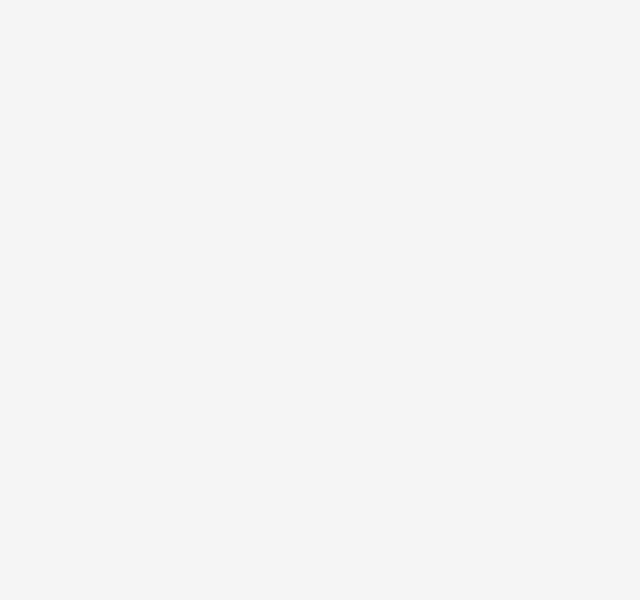
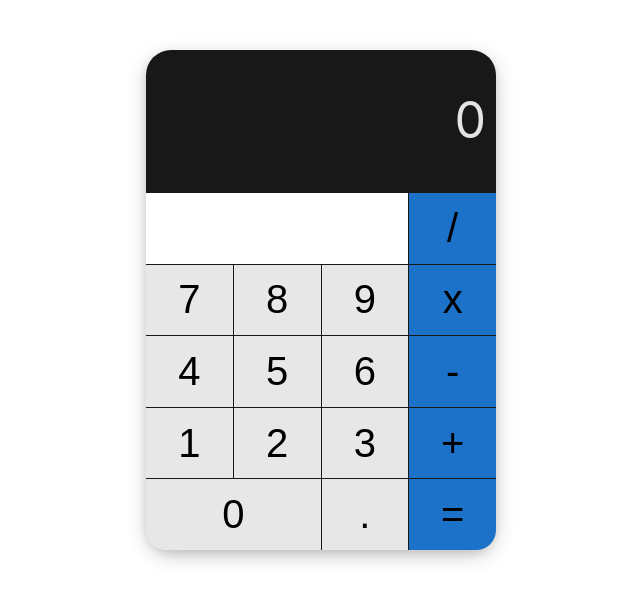
Before and after one commit to HelixF/Calculator, a plain HTML site: page index.html in a window 1280 px wide. Shown: the whole page, without its empty margins (319-959 px from the left). Drawn offline with Linux system fonts and the light colour scheme.

Commit message:
Created calculator in HTML/CSS.

```diff
--- a/index.html
+++ b/index.html
@@ -8,6 +8,26 @@
 
 </head>
 <body>
+    <div id='calculator'>
+        <p id="calcDisplay">0</p>
+        <button id="btnZero">0</button>
+        <button id="btnDot">.</button>
+        <button id="btnEquals">=</button>
+        <button id="btnOne">1</button>
+        <button id="btnTwo">2</button>
+        <button id="btnThree">3</button>
+        <button id="btnPlus">+</button>
+        <button id="btnFour">4</button>
+        <button id="btnFive">5</button>
+        <button id="btnSix">6</button>
+        <button id="btnMinus">-</button>
+        <button id="btnSeven">7</button>
+        <button id="btnEight">8</button>
+        <button id="btnNine">9</button>
+        <button id="btnMultiply">x</button>
+        <button id="btnDivide">/</button>
+        <div id='placeholder'></div>
+    </div>
 
 </body>
 <script src="./script.js"></script>
--- a/styles.css
+++ b/styles.css
@@ -1,3 +1,158 @@
-body{
-    background-color: whitesmoke;
+* {
+    margin: 0;
 }
+
+/* Background and font definitions */
+body {
+    font-family: -apple-system,BlinkMacSystemFont,"Segoe UI",Roboto,Oxygen-Sans,Ubuntu,Cantarell,"Helvetica Neue",sans-serif;
+}
+
+/* Container setup for calculator */
+#calculator {
+    width: 350px;
+    height: 500px;
+    box-shadow: 0 4px 8px 0 rgba(0, 0, 0, 0.1), 0 6px 20px 0 rgba(0, 0, 0, 0.19);
+    border-radius: 25px;
+    margin: 50px auto;
+    display: grid;
+    grid-template-columns: repeat(4, 1fr);
+    grid-template-rows: repeat(7, 1fr);
+    gap: 1px;
+    background-color: rgb(24, 24, 24);
+}
+
+
+/* Display of the calculator */
+#calcDisplay {
+    grid-row-start: 1;
+    grid-row-end: span 2;
+    grid-column-start: 1;
+    grid-column-end: span 4;
+    font-size: 50px;
+    color: rgb(228, 228, 228);
+    text-align: end;
+    margin: 40px 10px;
+    overflow: hidden;
+}
+
+/* General button style */
+button {
+    background-color: rgb(231, 231, 231);
+    font-size: 40px;
+    border-style: none;
+    outline: none;
+}
+
+button:active {
+    border-bottom-width: 2px;
+    transform: translateY(1px);
+    background-color: rgb(216, 216, 216);
+}
+
+#btnEquals:active {
+    border-bottom-width: 2px;
+    transform: translateY(1px);
+    background-color: rgb(24, 105, 187);
+}
+
+#btnPlus:active {
+    border-bottom-width: 2px;
+    transform: translateY(1px);
+    background-color: rgb(24, 105, 187);
+}
+
+#btnMinus:active {
+    border-bottom-width: 2px;
+    transform: translateY(1px);
+    background-color: rgb(24, 105, 187);
+}
+
+#btnMultiply:active {
+    border-bottom-width: 2px;
+    transform: translateY(1px);
+    background-color: rgb(24, 105, 187);
+}
+
+#btnDivide:active {
+    border-bottom-width: 2px;
+    transform: translateY(1px);
+    background-color: rgb(24, 105, 187);
+}
+
+
+/* Button placements on the grid. */
+#btnZero {
+    grid-row-start: 7;
+    grid-column-end: span 2;
+    border-bottom-left-radius: 20px;
+}
+#btnDot {
+    grid-row-start: 7;
+    grid-column-start: 3;
+}
+#btnEquals {
+    grid-row-start: 7;
+    grid-column-start: 4;
+    border-bottom-right-radius: 20px;
+    background-color: rgb(28, 114, 201);
+}
+#btnOne {
+    grid-row-start: 6;
+}
+#btnTwo {
+    grid-row-start: 6;
+    grid-column-start: 2;
+}
+#btnThree {
+    grid-row-start: 6;
+    grid-column-start: 3;
+}
+#btnPlus {
+    grid-row-start: 6;
+    grid-column-start: 4;
+    background-color: rgb(28, 114, 201);
+}
+#btnFour {
+    grid-row-start: 5;
+}
+#btnFive {
+    grid-row-start: 5;
+    grid-column-start: 2;
+}
+#btnSix {
+    grid-row-start: 5;
+    grid-column-start: 3;
+}
+#btnMinus {
+    grid-row-start: 5;
+    grid-column-start: 4;
+    background-color: rgb(28, 114, 201);
+}
+#btnSeven {
+    grid-row-start: 4;
+}
+#btnEight {
+    grid-row-start: 4;
+    grid-column-start: 2;
+}
+#btnNine {
+    grid-row-start: 4;
+    grid-column-start: 3;
+}
+#btnMultiply {
+    grid-row-start: 4;
+    grid-column-start: 4;
+    background-color: rgb(28, 114, 201);
+}
+#btnDivide {
+    grid-row-start: 3;
+    grid-column-start: 4;
+    background-color: rgb(28, 114, 201);
+}
+
+#placeholder {
+    grid-row-start: 3;
+    grid-column-end: span 3;
+    background-color: white;
+    border: none;
+}
```
